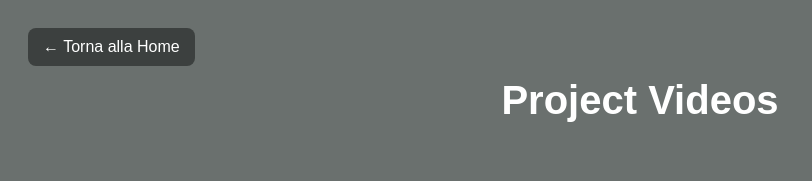
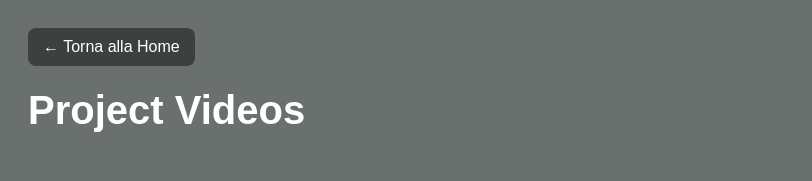
Before and after one commit to LeonardoMontella/MasterThesis, a plain HTML site: page video.html in a window 1280 px wide. Shown: the top 181 px of the page, without its empty margins (0-812 px from the left). Drawn offline with Linux system fonts and the light colour scheme; grey boxes are pictures that could not be loaded.

Commit message:
Update video.html

```diff
--- a/video.html
+++ b/video.html
@@ -41,8 +41,8 @@
             object-fit: cover;
         }
         h1 {
-            display: inline-block;
-            margin-top:50px;
+            display: flex;
+            margin-top:60px;
             font-size: 2.5em;
             color: #ffffff;
         }
```
